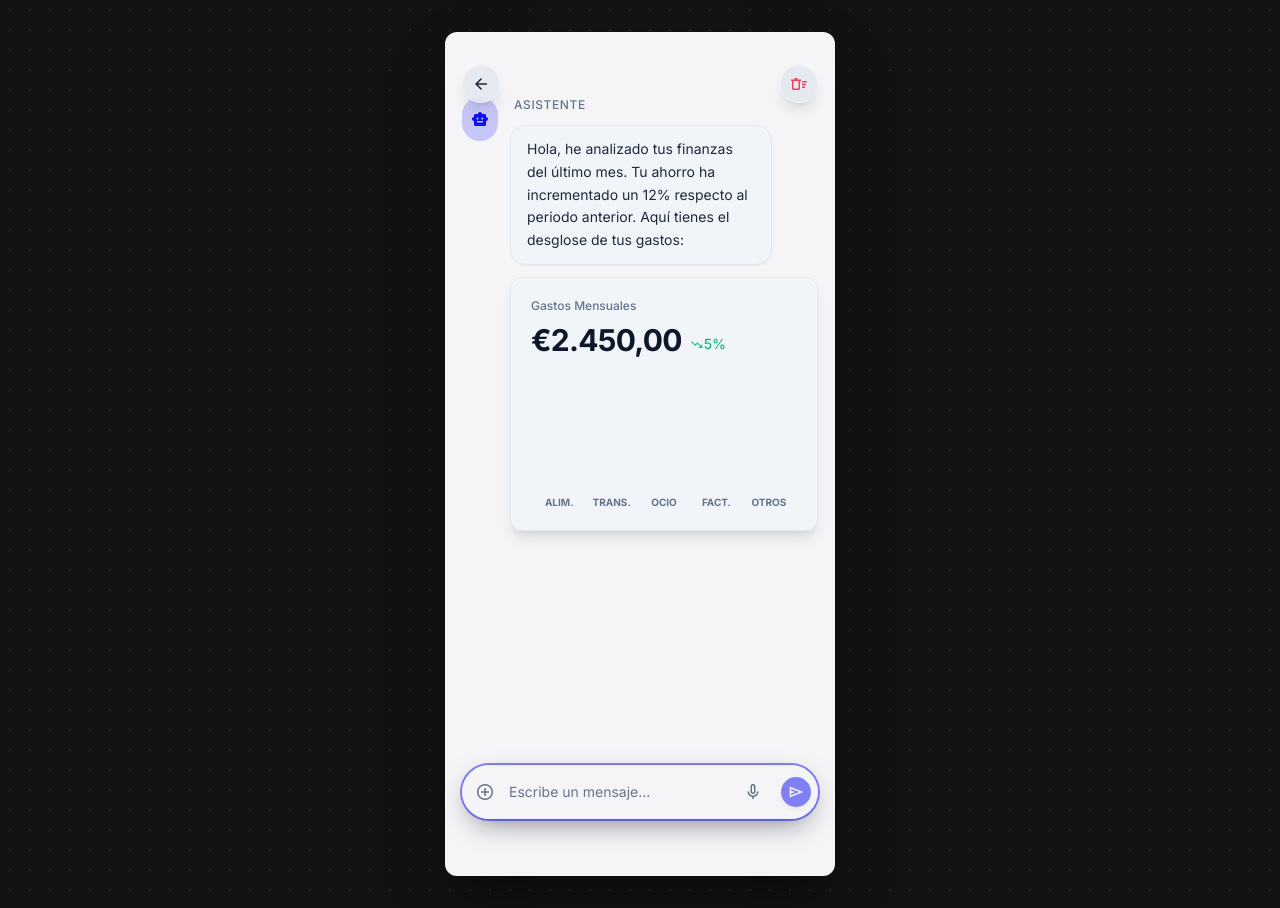
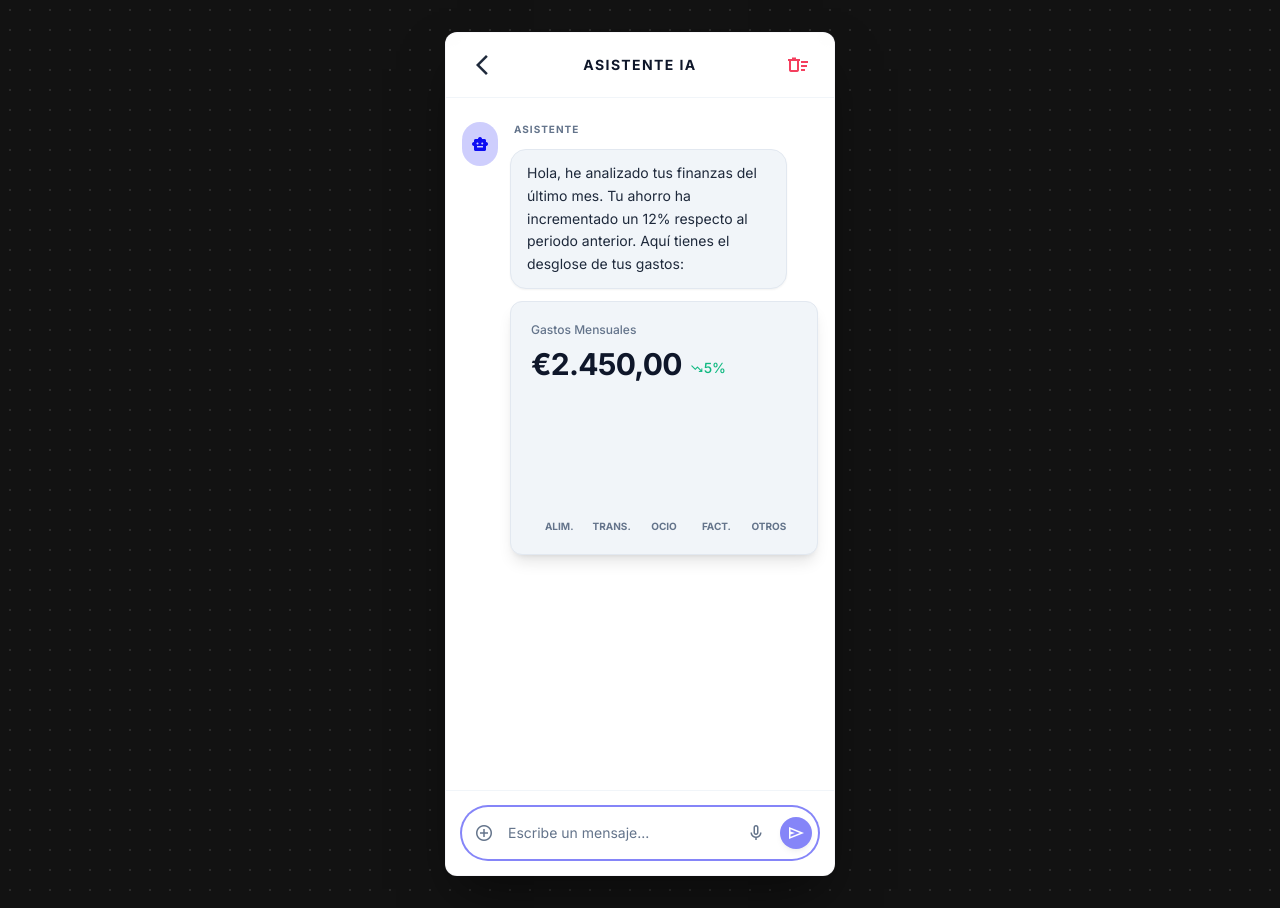
Before and after one commit to FriedrichVR/Vault-AI, a React (Vite) app: page /asistente in a window 1280 px wide. Built offline with nearby package versions, Linux system fonts and the light colour scheme.

Commit message:
Fix: Assistant chat layout and keyboard scroll behavior

```diff
--- a/src/pages/Assistant.jsx
+++ b/src/pages/Assistant.jsx
@@ -24,7 +24,20 @@ export default function Assistant() {
   const galleryInputRef = useRef(null);
 
   useEffect(() => {
-    messagesEndRef.current?.scrollIntoView({ behavior: 'smooth' });
+    // Pequeño delay para asegurar que el DOM se haya actualizado completamente
+    const scrollToBottom = () => {
+      messagesEndRef.current?.scrollIntoView({ behavior: 'smooth', block: 'end' });
+    };
+
+    const timeoutId = setTimeout(scrollToBottom, 100);
+
+    // Escuchar resize (teclado móvil) para re-ajustar scroll
+    window.addEventListener('resize', scrollToBottom);
+
+    return () => {
+      clearTimeout(timeoutId);
+      window.removeEventListener('resize', scrollToBottom);
+    };
   }, [messages, isLoading]);
 
   useEffect(() => {
@@ -158,10 +171,16 @@ export default function Assistant() {
       }
     ]);
     setShowClearConfirm(false);
+
+    // Forzar scroll al inicio del contenedor principal
+    const main = document.querySelector('main');
+    if (main) {
+      main.scrollTo({ top: 0, behavior: 'auto' });
+    }
   };
 
   return (
-    <div className="flex flex-col min-h-full -mt-6 -mx-4 relative">
+    <div className="fixed inset-0 bg-white dark:bg-background-dark z-[100] flex flex-col overflow-hidden">
       {/* Input Oculto para Galería */}
       <input
         type="file"
@@ -172,28 +191,27 @@ export default function Assistant() {
       />
 
       {/* Botón Flotante Superior (Sticky en lugar de Fixed para evitar scroll con contenedores transformados) */}
-      <div className="sticky top-0 z-[60] w-full h-0">
-        <div className="absolute top-2 left-4">
-          <button
-            onClick={() => navigate('/')}
-            className="p-2 rounded-full bg-slate-200/80 dark:bg-slate-800/90 text-slate-800 dark:text-slate-100 hover:bg-slate-300 dark:hover:bg-slate-700 transition-all flex items-center justify-center backdrop-blur-lg shadow-lg border border-white/30 dark:border-slate-600"
-          >
-            <span className="material-symbols-outlined text-[20px]">arrow_back</span>
-          </button>
+      <div className="z-[110] w-full flex items-center justify-between px-4 pt-safe pb-3 bg-white/80 dark:bg-background-dark/80 backdrop-blur-md border-b border-slate-100 dark:border-slate-800/50">
+        <button
+          onClick={() => navigate('/')}
+          className="p-2 rounded-full hover:bg-slate-100 dark:hover:bg-slate-800 text-slate-800 dark:text-slate-100 transition-all flex items-center justify-center shrink-0"
+        >
+          <span className="material-symbols-outlined text-[24px]">arrow_back_ios_new</span>
+        </button>
+        <div className="flex-1 text-center">
+          <h1 className="text-sm font-bold text-slate-900 dark:text-white uppercase tracking-widest">Asistente IA</h1>
         </div>
-        <div className="absolute top-2 right-4">
-          <button
-            onClick={handleClearChat}
-            className="p-2 rounded-full bg-slate-200/80 dark:bg-rose-500/10 text-rose-500 hover:bg-rose-100 dark:hover:bg-rose-500/20 transition-all flex items-center justify-center backdrop-blur-lg shadow-lg border border-white/30 dark:border-rose-500/30"
-            title="Borrar chat"
-          >
-            <span className="material-symbols-outlined text-[20px]">delete_sweep</span>
-          </button>
-        </div>
+        <button
+          onClick={handleClearChat}
+          className="p-2 rounded-full hover:bg-rose-50 dark:hover:bg-rose-500/10 text-rose-500 transition-all flex items-center justify-center shrink-0"
+          title="Borrar chat"
+        >
+          <span className="material-symbols-outlined text-[24px]">delete_sweep</span>
+        </button>
       </div>
 
-      {/* Contenedor Principal (pb-40 para que nada quede trabado abajo) */}
-      <div className="flex-1 p-4 pt-16 pb-40 space-y-5 scrollbar-hide">
+      {/* Contenedor Principal de Mensajes */}
+      <div className="flex-1 overflow-y-auto p-4 pt-6 pb-32 space-y-5 scrollbar-hide">
         {messages.map(msg => (
           msg.role === 'assistant' ? (
             <div key={msg.id} className="flex items-start gap-3">
@@ -201,8 +219,8 @@ export default function Assistant() {
                 <span className="material-symbols-outlined fill-active text-primary text-xl">smart_toy</span>
               </div>
               <div className="flex flex-1 flex-col gap-3 items-start">
-                <p className="text-slate-500 dark:text-slate-400 text-xs font-medium px-1 uppercase tracking-wider">Asistente</p>
-                <div className="text-sm font-normal leading-relaxed max-w-[85%] rounded-2xl px-4 py-3 bg-slate-100 dark:bg-slate-800/50 border border-slate-200 dark:border-slate-700/50 text-slate-800 dark:text-slate-100 shadow-sm whitespace-pre-wrap">
+                <p className="text-slate-500 dark:text-slate-400 text-[10px] font-bold px-1 uppercase tracking-widest">Asistente</p>
+                <div className="text-sm font-normal leading-relaxed max-w-[90%] rounded-2xl px-4 py-3 bg-slate-100 dark:bg-slate-800/50 border border-slate-200 dark:border-slate-700/50 text-slate-800 dark:text-slate-100 shadow-sm whitespace-pre-wrap">
                   {msg.content}
                 </div>
 
@@ -230,12 +248,12 @@ export default function Assistant() {
             </div>
           ) : (
             <div key={msg.id} className="flex items-start gap-3 flex-row-reverse">
-              <div className="w-10 h-10 rounded-full shrink-0 overflow-hidden border-2 border-slate-200 dark:border-slate-700">
+              <div className="w-9 h-9 rounded-full shrink-0 overflow-hidden border-2 border-slate-200 dark:border-slate-700">
                 <img className="w-full h-full object-cover" src={avatar} alt="User Avatar" />
               </div>
-              <div className="flex flex-col gap-1 items-end max-w-[80%]">
-                <p className="text-slate-500 dark:text-slate-400 text-xs font-medium px-1 uppercase tracking-wider">Tú</p>
-                <div className="text-sm font-normal leading-relaxed rounded-2xl px-4 py-3 bg-primary text-white shadow-md whitespace-pre-wrap break-words break-all">
+              <div className="flex flex-col gap-1 items-end max-w-[85%]">
+                <p className="text-slate-500 dark:text-slate-400 text-[10px] font-bold px-1 uppercase tracking-widest">Tú</p>
+                <div className="text-sm font-normal leading-relaxed rounded-2xl px-4 py-3 bg-primary text-white shadow-md whitespace-pre-wrap break-words">
                   {msg.content}
                 </div>
               </div>
@@ -249,7 +267,7 @@ export default function Assistant() {
               <span className="material-symbols-outlined fill-active text-primary text-xl">smart_toy</span>
             </div>
             <div className="flex flex-col gap-1 items-start">
-              <p className="text-slate-500 dark:text-slate-400 text-xs font-medium px-1 uppercase tracking-wider">Asistente</p>
+              <p className="text-slate-500 dark:text-slate-400 text-[10px] font-bold px-1 uppercase tracking-widest">Asistente</p>
               <div className="text-sm rounded-2xl px-4 py-4 bg-slate-100 dark:bg-slate-800/50 border border-slate-200 dark:border-slate-700/50 text-slate-800 dark:text-slate-100 flex items-center gap-1">
                 <div className="w-1.5 h-1.5 bg-slate-400 dark:bg-slate-500 rounded-full animate-bounce"></div>
                 <div className="w-1.5 h-1.5 bg-slate-400 dark:bg-slate-500 rounded-full animate-bounce [animation-delay:0.2s]"></div>
@@ -259,13 +277,13 @@ export default function Assistant() {
           </div>
         )}
 
-        <div ref={messagesEndRef} />
+        <div ref={messagesEndRef} className="h-4" />
       </div>
 
-      {/* Barra Inferior súper compacta (Achicada a pedido del usuario) */}
-      <div className="fixed bottom-0 left-0 w-full z-50 pb-2">
-        <div className="max-w-2xl mx-auto px-4">
-          <div className="bg-background-light/95 dark:bg-background-dark/95 backdrop-blur-xl border border-slate-200/50 dark:border-slate-700/50 shadow-[0_10px_30px_-10px_rgba(0,0,0,0.6)] p-1.5 rounded-full flex items-center gap-2 transition-all focus-within:ring-2 focus-within:ring-primary/50">
+      {/* Barra Inferior súper compacta */}
+      <div className="bg-white/80 dark:bg-background-dark/80 backdrop-blur-xl border-t border-slate-100 dark:border-slate-800/50 p-4 pb-safe-offset-2">
+        <div className="max-w-2xl mx-auto">
+          <div className="bg-slate-100 dark:bg-slate-800/80 p-1.5 rounded-full flex items-center gap-2 transition-all focus-within:ring-2 focus-within:ring-primary/50 focus-within:bg-white dark:focus-within:bg-slate-800">
             <form onSubmit={(e) => { e.preventDefault(); handleSend(); }} className="flex flex-1 items-center gap-2">
               <button
                 type="button"
@@ -279,7 +297,7 @@ export default function Assistant() {
               <input
                 ref={inputRef}
                 autoFocus
-                className="flex-1 bg-transparent border-none focus:ring-0 text-sm text-slate-900 dark:text-slate-100 placeholder:text-slate-500 py-1 outline-none min-w-0"
+                className="flex-1 bg-transparent border-none focus:ring-0 text-sm text-slate-900 dark:text-slate-100 placeholder:text-slate-500 py-2 outline-none min-w-0"
                 placeholder="Escribe un mensaje..."
                 type="text"
                 value={input}
@@ -291,8 +309,8 @@ export default function Assistant() {
                 <span className="material-symbols-outlined text-xl">mic</span>
               </button>
 
-              <button type="submit" disabled={isLoading || !input.trim()} className="p-1.5 ml-1 aspect-square bg-primary text-white rounded-full shadow-md hover:scale-105 active:scale-95 disabled:opacity-50 disabled:hover:scale-100 disabled:active:scale-100 transition-all flex items-center justify-center shrink-0">
-                <span className="material-symbols-outlined text-[18px]">send</span>
+              <button type="submit" disabled={isLoading || !input.trim()} className="p-1.5 aspect-square bg-primary text-white rounded-full shadow-md hover:scale-105 active:scale-95 disabled:opacity-50 disabled:hover:scale-100 disabled:active:scale-100 transition-all flex items-center justify-center shrink-0">
+                <span className="material-symbols-outlined text-[20px]">send</span>
               </button>
             </form>
           </div>
```
